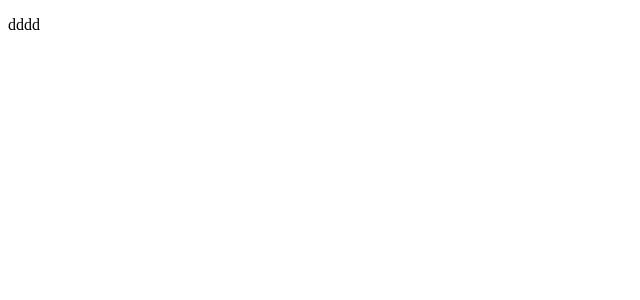
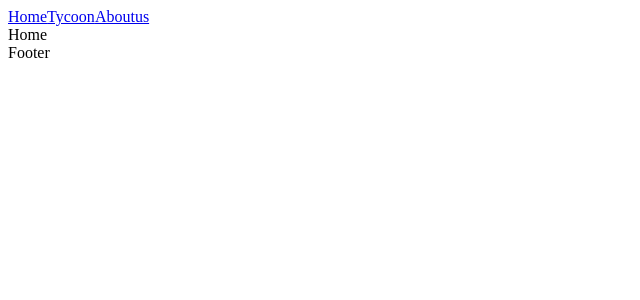
Before and after one commit to ChejAhamed/tycoonReact, a React (Create React App) app in the folder tycoon/: page / in a window 1280 px wide. Shown: the top 300 px of the page, without its empty margins (0-640 px from the left). Built offline with nearby package versions, Linux system fonts and the light colour scheme.

Commit message:
Add navation

```diff
--- a/tycoon/package.json
+++ b/tycoon/package.json
@@ -6,9 +6,13 @@
     "@testing-library/jest-dom": "^5.16.2",
     "@testing-library/react": "^12.1.4",
     "@testing-library/user-event": "^13.5.0",
+    "axios": "^0.26.1",
     "react": "^17.0.2",
     "react-dom": "^17.0.2",
+    "react-redux": "^7.2.6",
+    "react-router-dom": "^6.2.2",
     "react-scripts": "5.0.0",
+    "redux-thunk": "^2.4.1",
     "web-vitals": "^2.1.4"
   },
   "scripts": {
--- a/tycoon/src/App.jsx
+++ b/tycoon/src/App.jsx
@@ -1,10 +1,27 @@
 import React from 'react';
+import { BrowserRouter as Router, Route, Routes } from 'react-router-dom';
+
+import Header from './compoments/Header';
+import Footer from './compoments/Footer';
+
+import Home from './pages/Home';
+import Tycoon from './pages/Tycoon';
+import Aboutus from './pages/Aboutus';
 
 function App() {
   return (
 
-    <p>dddd</p>
+    <Router>
+      <Header />
 
+      <Routes>
+        <Route path="/" element={<Home />} />
+        <Route path="/aboutus" element={<Aboutus />} />
+        <Route path="/tycoon" element={<Tycoon />} />
+
+      </Routes>
+      <Footer />
+    </Router>
   );
 }
 
--- a/tycoon/src/compoments/Header.jsx
+++ b/tycoon/src/compoments/Header.jsx
@@ -1,8 +1,13 @@
 import React from 'react';
+import { Link } from 'react-router-dom';
 
 function Header() {
   return (
-    <div>Header</div>
+    <nav>
+      <Link to="/">Home</Link>
+      <Link to="/tycoon">Tycoon</Link>
+      <Link to="/aboutus">Aboutus</Link>
+    </nav>
   );
 }
 
```
Also changed, not shown: 1 other file (tests, documents, lock files or other folders).
